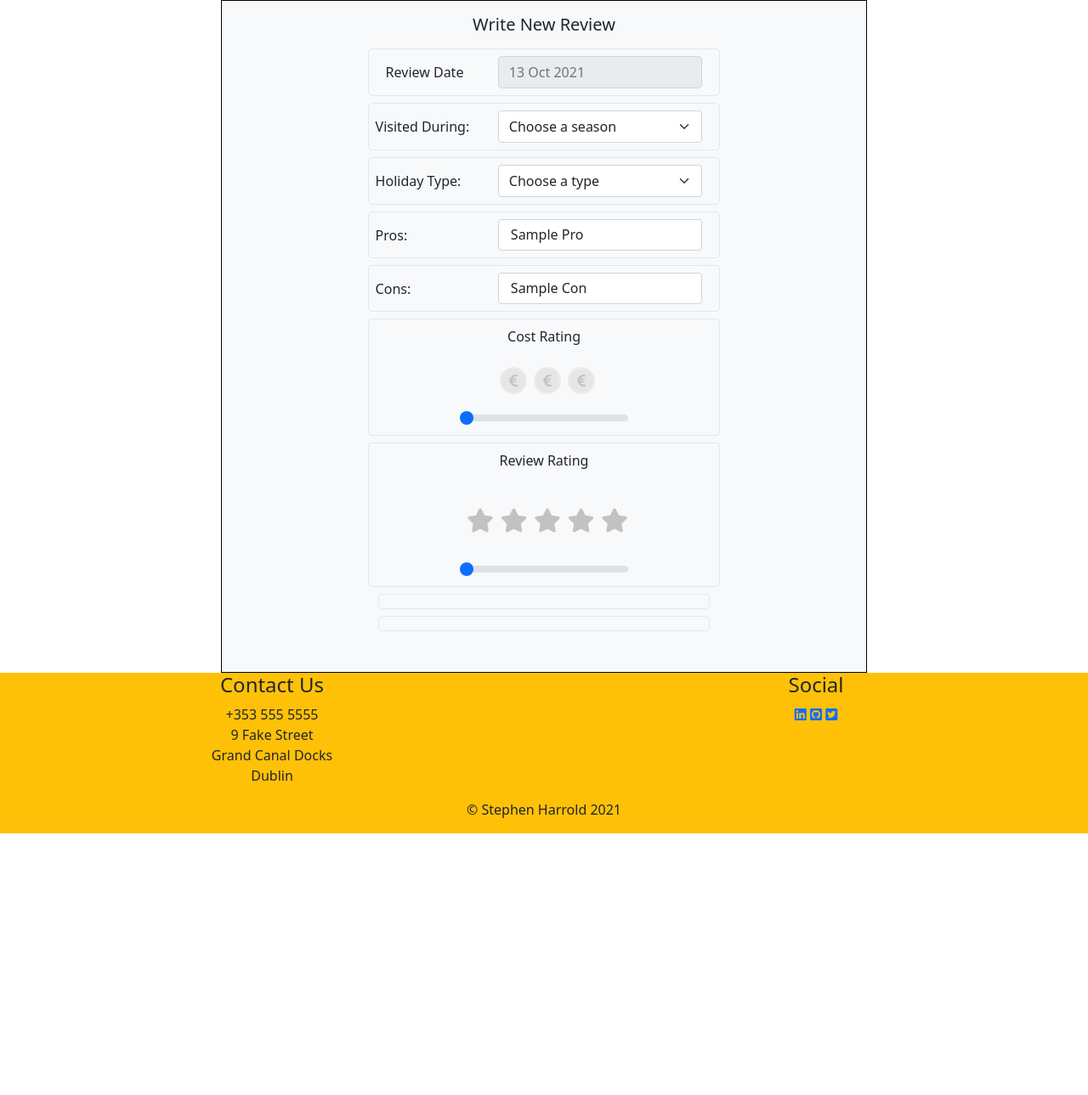
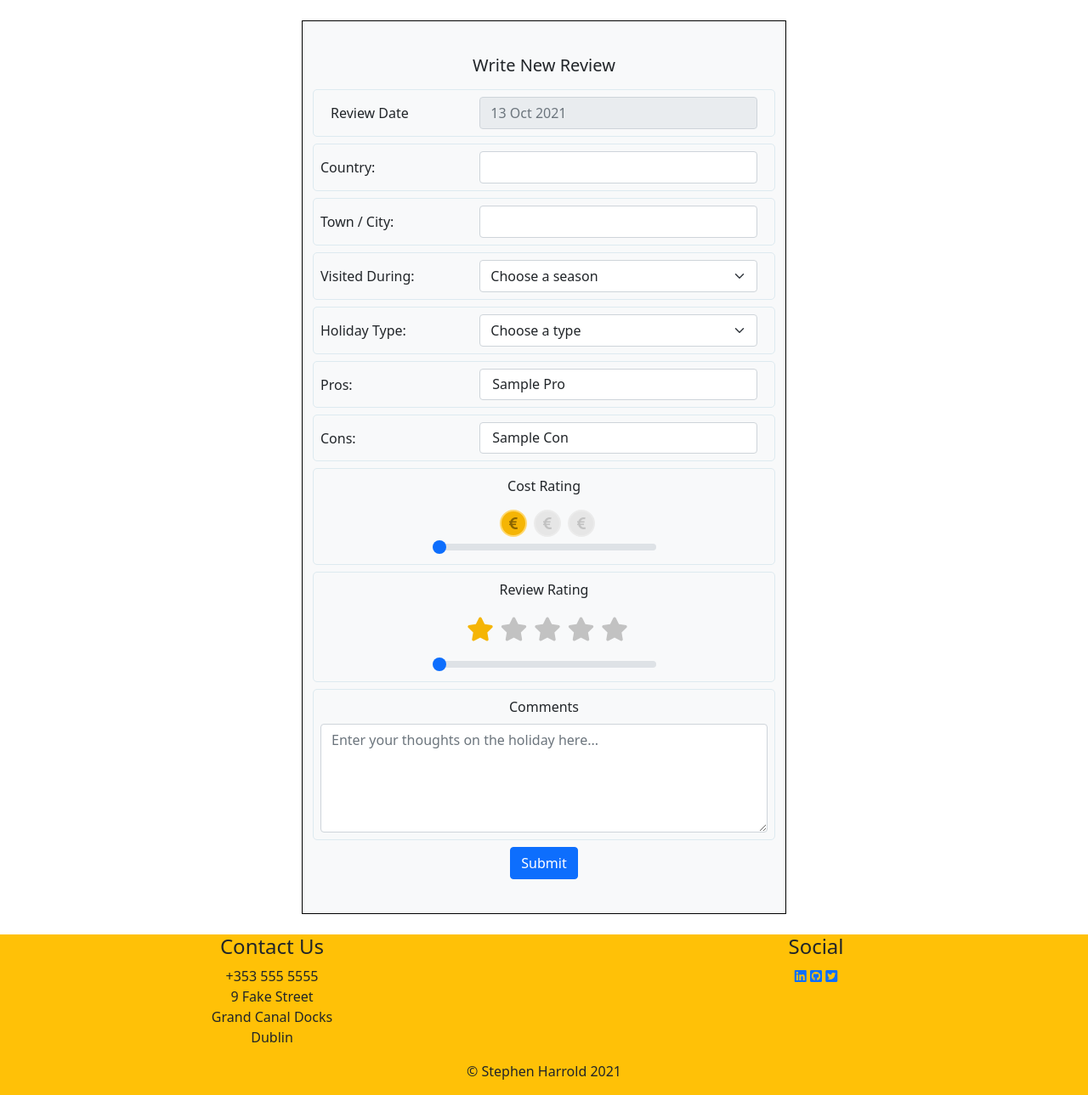
Before and after one commit to steharr/ms3-holiday-review, a Flask app: page /write_review in a window 1280 px wide. Shown: the part 56-1345 px from the top of the page at 85% size. Before the commit the page ends 1037 px from the top, so only its background shows below. Run offline with Flask 2, Linux system fonts and the light colour scheme; a database or web service that is not in the repository returns one stand-in record (values such as "Sample title"); some libraries are stand-ins or nearby versions.

Commit message:
wired up back end to write review form

```diff
--- a/app.py
+++ b/app.py
@@ -97,8 +97,24 @@ def read_review(review_id):
     return render_template("read_review.html", review=review, prev_url=session['url'])
 
 
-@app.route("/write_review")
+@app.route("/write_review", methods=["GET", "POST"])
 def write_review():
+    if request.method == "POST":
+        submit = {
+            "username": session["user"],
+            "country": request.form.get("country"),
+            "location": request.form.get("location"),
+            "holiday_type": request.form.get("holiday_type"),
+            "holiday_pros": list(request.form.get("holiday_pros")),
+            "holiday_cons": list(request.form.get("holiday_cons")),
+            "rating": int(request.form.get("rating")),
+            "comment": request.form.get("comment"),
+            "cost": int(request.form.get("cost")),
+            "time_visited": request.form.get("time_visited"),
+            "date_reviewed": request.form.get("date_reviewed")
+        }
+        mongo.db.reviews.insert_one(submit)
+
     curr_date = date.today().strftime("%d %b %Y")
     holiday_type = mongo.db.holiday_type.find()
     pros = list(mongo.db.pros.find())
--- a/templates/write_review.html
+++ b/templates/write_review.html
@@ -2,33 +2,61 @@
 
 {% block content %}
 
-<form action="">
+<form class="needs-validation" novalidate method="POST" action="{{ url_for('write_review') }}">
     <div class="row justify-content-center align-items-center">
-        <div class="col-lg-8 d-inline-flex black-outline justify-content-center bg-light">
-            <div class="text-center">
+        <div class="col-lg-6 my-4 p-4 d-inline-flex black-outline justify-content-center bg-light">
+            <div class="w-100 text-center">
                 <h5 class="my-3">Write New Review</h5>
 
                 <!-- review date information -->
                 <div class="row my-2 p-2 grey-outline rounded-edges">
                     <div class="col-4 d-flex align-items-center">
-                        <label for="review-date">Review Date</label>
+                        <label for="date_reviewed">Review Date</label>
                     </div>
                     <div class="col-8">
-                        <input class="form-control text-muted" name="review-date" id="review-date" type="text"
+                        <input class="form-control text-muted" name="date_reviewed" id="date_reviewed" type="text"
                             readonly="readonly" value="{{curr_date}}">
+                    </div>
+                </div>
+
+                <!-- holiday location information -->
+                <div class="row my-2 p-2 grey-outline rounded-edges">
+                    <div class="col-4 p-0 d-flex align-items-center">
+                        <label for="country">
+                            Country:
+                        </label>
+                    </div>
+                    <!-- dropdown -->
+                    <div class="col-8">
+                        <input required minlength="2" pattern="^[a-zA-Z]" class="form-control" name="country"
+                            id="country" type="text">
+                    </div>
+                </div>
+
+                <!-- holiday location information -->
+                <div class="row my-2 p-2 grey-outline rounded-edges">
+                    <div class="col-4 p-0 d-flex align-items-center">
+                        <label for="location">
+                            Town / City:
+                        </label>
+                    </div>
+                    <!-- dropdown -->
+                    <div class="col-8">
+                        <input required minlength="2" pattern="^[a-zA-Z]" class="form-control" name="location"
+                            id="location" type="text">
                     </div>
                 </div>
 
                 <!-- holiday date information -->
                 <div class="row my-2 p-2 grey-outline rounded-edges">
                     <div class="col-4 p-0 d-flex align-items-center">
-                        <label for="season">Visited
+                        <label for="time_visited">Visited
                             During:</label>
                     </div>
                     <!-- dropdown -->
                     <div class="col-8">
-                        <select class="form-select" name="season" id="season" aria-label="Default select example"
-                            required>
+                        <select class="form-select" name="time_visited" id="time_visited"
+                            aria-label="Default select example" required>
                             <option value="" selected>Choose a season</option>
                             <option value="spring">Spring</option>
                             <option value="summer">Summer</option>
@@ -41,13 +69,14 @@
                 <!-- review holiday type -->
                 <div class="row my-2 p-2 grey-outline rounded-edges">
                     <div class="col-4 p-0 d-flex align-items-center">
-                        <label for="type">
+                        <label for="holiday_type">
                             Holiday Type:
                         </label>
                     </div>
                     <!-- dropdown -->
                     <div class="col-8">
-                        <select class="form-select" name="type" id="type" aria-label="Default select example" required>
+                        <select class="form-select" name="holiday_type" id="holiday_type"
+                            aria-label="Default select example" required>
                             <option value="" selected>Choose a type</option>
                             {% for type in holiday_type %}
                             <option value="{{type.holiday_type}}">{{type.holiday_type|title}}</option>
@@ -58,14 +87,14 @@
                 <!-- review holiday type -->
                 <div class="row my-2 p-2 grey-outline rounded-edges">
                     <div class="col-4 p-0 d-flex align-items-center">
-                        <label for="pros">
+                        <label for="holiday_pros">
                             Pros:
                         </label>
                     </div>
                     <!-- dropdown -->
                     <div class="col-8">
-                        <select class="form-select" name="pros" id="pros" aria-label="Default select example"
-                            size="{{pros|length}}" required multiple>
+                        <select class="form-select" name="holiday_pros" id="holiday_pros"
+                            aria-label="Default select example" size="{{pros|length}}" required multiple>
                             {% for pro in pros %}
                             <option value="{{pro.name}}">{{pro.name|title}}</option>
                             {% endfor %}
@@ -75,14 +104,14 @@
                 <!-- review cons -->
                 <div class="row my-2 p-2 grey-outline rounded-edges">
                     <div class="col-4 p-0 d-flex align-items-center">
-                        <label for="cons">
+                        <label for="holiday_cons">
                             Cons:
                         </label>
                     </div>
                     <!-- dropdown -->
                     <div class="col-8">
-                        <select class="form-select" name="cons" id="cons" aria-label="Default select example"
-                            size="{{pros|length}}" required multiple>
+                        <select class="form-select" name="holiday_cons" id="holiday_cons"
+                            aria-label="Default select example" size="{{pros|length}}" required multiple>
                             {% for con in cons %}
                             <option value="{{con.name}}">{{con.name|title}}</option>
                             {% endfor %}
@@ -93,11 +122,11 @@
                 <!-- review cost -->
                 <div class="row flex-column my-2 p-2 grey-outline rounded-edges">
                     <!-- range selection -->
-                    <label class="mb-2" for="cost">
+                    <label class="mb-3" for="cost">
                         Cost Rating
                     </label>
-                    <div class="d-flex my-3 justify-content-center" id="cost-rating-display">
-                        <span class="d-flex justify-content-center align-items-center unfilled-currency ms-2"
+                    <div class="d-flex justify-content-center" id="cost-rating-display">
+                        <span class="d-flex justify-content-center align-items-center filled-currency ms-2"
                             id="currency-1">
                             <i class="fas fa-euro-sign"></i>
                         </span>
@@ -110,17 +139,17 @@
                             <i class="fas fa-euro-sign"></i>
                         </span>
                     </div>
-                    <input type="range" class="form-range w-50 mx-auto" name="cost" min="1" max="3" value="0"
-                        onchange="highlightIcon(this.value,'currency', 3)" step="1" id="cost">
+                    <input type="range" class="form-range w-50 mx-auto" name="cost" min="1" max="3" value="1"
+                        onchange="highlightIcon(this.value,'currency', 3)" step="1" id="cost" pattern=[1-3] required>
                 </div>
                 <!-- review rating -->
                 <div class="row flex-column my-2 p-2 grey-outline rounded-edges">
                     <!-- range selection -->
-                    <label class="mb-2" for="cost">
+                    <label for="rating">
                         Review Rating
                     </label>
-                    <div class="d-flex my-3 justify-content-center" id="cost-rating-display">
-                        <span class="d-flex justify-content-center align-items-center unfilled-star ms-2" id="star-1">
+                    <div class="d-flex justify-content-center" id="cost-rating-display">
+                        <span class="d-flex justify-content-center align-items-center filled-star ms-2" id="star-1">
                             <i class="fas fa-star"></i>
                         </span>
                         <span class="d-flex justify-content-center align-items-center unfilled-star ms-2" id="star-2">
@@ -136,24 +165,19 @@
                             <i class="fas fa-star"></i>
                         </span>
                     </div>
-                    <input type="range" class="form-range w-50 mx-auto" name="cost" min="1" max="5" value="0"
-                        onchange="highlightIcon(this.value,'star', 5)" step="1" id="cost">
-
+                    <input type="range" class="form-range w-50 mx-auto" name="rating" min="1" max="5" value="1"
+                        onchange="highlightIcon(this.value,'star', 5)" step="1" id="rating" pattern=[1-5] required>
                 </div>
 
                 <!-- review comments -->
-                <div class="d-flex  flex-column my-2 p-2 grey-outline rounded-edges">
+                <div class="row my-2 p-2 grey-outline rounded-edges">
                     <!-- textbox -->
+                    <label class="mb-2" for="comment">Comments</label>
+                    <textarea class="form-control" placeholder="Enter your thoughts on the holiday here..."
+                        name="comment" id="comment" style="height: 8rem"></textarea>
                 </div>
-                <!-- review rating -->
-                <div class="d-flex  flex-column my-2 p-2 grey-outline rounded-edges">
-                    <!-- range selection -->
-                </div>
-
-                <!-- review buttons -->
-                <div class="d-flex my-4 justify-content-center">
-
-                </div>
+                <!-- submit button -->
+                <button type="submit" class="btn btn-primary mb-3">Submit</button>
             </div>
         </div>
     </div>
```
